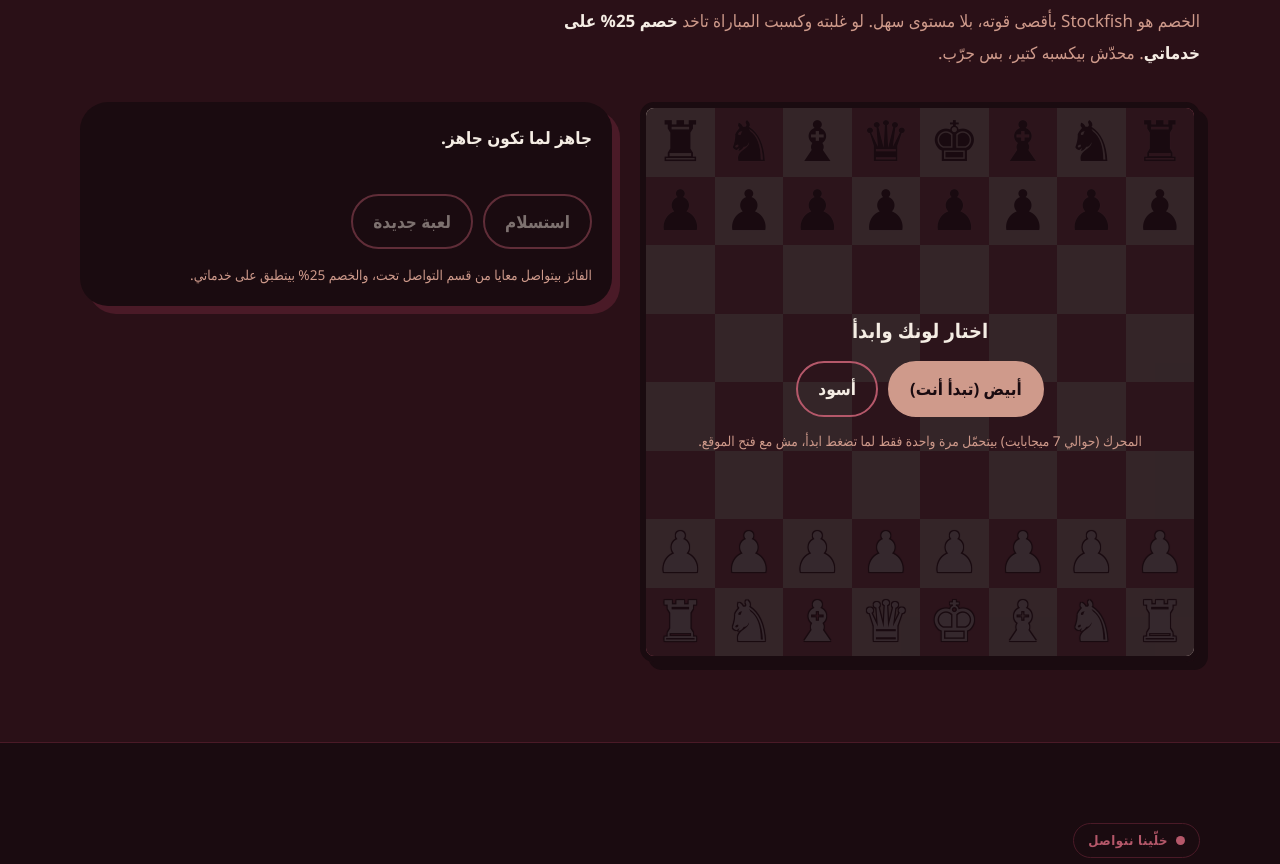
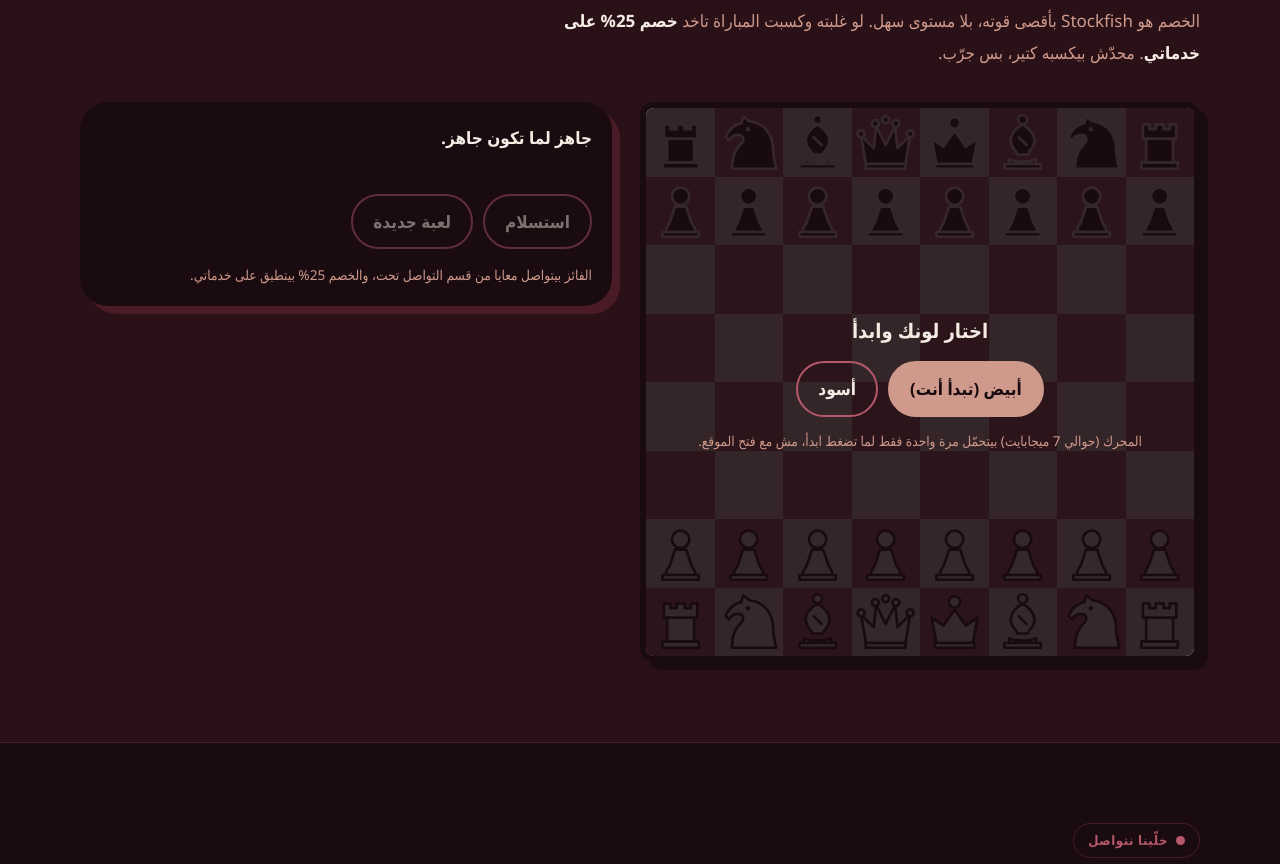
Before and after one commit to abdalhadymahmoud9-crypto/portfolio, a plain HTML site: page index.html in a window 1280 px wide. Shown: the part 4831-5695 px from the top of the page. Drawn offline with Linux system fonts and the light colour scheme.

Commit message:
Refactor CSS styles for layout and elements

```diff
--- a/index.html
+++ b/index.html
@@ -418,9 +418,11 @@ body::before{display:block;content:"";position:fixed;inset:0;z-index:-1;pointer-
 .pg-sq.chk::before{content:"";position:absolute;inset:0;background:radial-gradient(circle,rgba(230,40,40,.85),rgba(230,40,40,0) 75%)}
 .pg-sq.mv::after{content:"";position:absolute;width:26%;height:26%;border-radius:50%;background:rgba(26,11,16,.38)}
 .pg-sq.mv.cap::after{width:92%;height:92%;background:transparent;border:5px solid rgba(26,11,16,.4)}
-.pg-pc{position:relative;z-index:1;font-family:"Segoe UI Symbol","Noto Sans Symbols 2","Apple Symbols",sans-serif;font-variant-emoji:text}
-.pg-pc.w{color:#fff;text-shadow:0 0 2px #1A0B10,0 0 2px #1A0B10,1px 1px 0 #1A0B10,-1px -1px 0 #1A0B10,1px -1px 0 #1A0B10,-1px 1px 0 #1A0B10}
-.pg-pc.b{color:#1A0B10;text-shadow:0 0 1px rgba(255,255,255,.5)}
+.pg-pc{position:relative;z-index:1;width:100%;height:100%;display:flex;align-items:center;justify-content:center}
+.pg-pc svg{width:104%;height:104%;display:block;fill:var(--pf);stroke:var(--ps);stroke-width:1.7;stroke-linejoin:round;stroke-linecap:round;overflow:visible}
+.pg-pc svg .l{fill:none}.pg-pc svg .e{fill:var(--ps);stroke:none}
+.pg-pc.w{--pf:#fff;--ps:#1A0B10}
+.pg-pc.b{--pf:#1A0B10;--ps:#F5EDE4}
 .pg-co{position:absolute;z-index:2;font:700 10px/1 "Segoe UI",Arial,sans-serif;opacity:.7;color:#4A1A27;pointer-events:none}
 .pg-sq.d .pg-co{color:#F5EDE4}
 .pg-co.r{top:3px;left:3px}.pg-co.f{bottom:3px;right:3px}
@@ -434,7 +436,7 @@ body::before{display:block;content:"";position:fixed;inset:0;z-index:-1;pointer-
 .pg-btn-main{background:var(--c6);color:var(--c1);border-color:var(--c6)}
 .pg-btn-main:hover:not(:disabled){background:var(--c7)}
 .pg-hint{margin:0;font-size:.85rem;color:var(--c6);line-height:1.7}
-.pg-promo .pg-sq{width:64px;height:64px;font-size:44px;border-radius:12px;flex:none}
+.pg-promo .pg-sq{width:64px;height:64px;border-radius:12px;flex:none}
 .pg-promo-row{display:flex;gap:8px}
 .pg-over h3{margin:0;font-size:1.6rem}.pg-over p{margin:0;max-width:34ch}
 .play-side{display:flex;flex-direction:column;gap:14px;background:var(--c1);border-radius:var(--r);padding:20px;box-shadow:8px 8px 0 var(--c3)}
@@ -735,7 +737,8 @@ if(!boardEl)return;
 var G={w:{k:'\u265A',q:'\u265B',r:'\u265C',b:'\u265D',n:'\u265E',p:'\u265F'}};
 var game=null,Chess=null,worker=null,engineReady=null,me='w',sel=null,busy=false,over=true,lastMove=null,legal=[],promoEl=null,searchId=0;
 var FILES='abcdefgh';
-function glyph(t){return G.w[t]+'\uFE0E'}
+var PIECES={'p': '<circle cx="22.5" cy="13.5" r="5.5"/><path d="M19 20h7l3 9c1 3 3 4 3 7H13c0-3 2-4 3-7z"/><path d="M11 39h23v-3H11z"/>', 'r': '<path d="M11 39h23v-4H11z"/><path d="M14 35V20h17v15z"/><path d="M12 20v-9h4v3h4v-3h5v3h4v-3h4v9z"/>', 'n': '<path d="M12 39c0-8 2-12 6-16 2-2 1-4 0-5-3-1-6 0-8 3l-2-2c2-5 6-8 10-9l1-4 4 3c9 1 15 8 15 18 0 4 1 8 2 12z"/><circle cx="22" cy="14" r="1.4" class="e"/>', 'b': '<circle cx="22.5" cy="8" r="2.8"/><path d="M22.5 11c6 4 9 9 6.5 14-1 2-3 3-3 5h-7c0-2-2-3-3-5-2.5-5 0-10 6.5-14z"/><path class="l" d="M20 19l5 5"/><path d="M14 33c4 2 13 2 17 0v3H14z"/><path d="M11 39h23v-3H11z"/>', 'q': '<path d="M10 36L7 18l8 8 1.500-14 6 12 6-12 1.500 14 8-8-3 18z"/><circle cx="7" cy="17" r="2.2"/><circle cx="16" cy="10.5" r="2.2"/><circle cx="22.5" cy="8" r="2.2"/><circle cx="29" cy="10.5" r="2.2"/><circle cx="38" cy="17" r="2.2"/><path d="M10 39h25v-3H10z"/>', 'k': '<circle cx="22.5" cy="10" r="3.6"/><path d="M11 36L8 20l7.500 5L22.5 15l7 10L37 20l-3 16z"/><path d="M10 39h25v-3H10z"/>'};
+function glyph(t){return '<svg viewBox="0 0 45 45" aria-hidden="true">'+PIECES[t]+'</svg>'}
 function sqName(r,c){return FILES[c]+(8-r)}
 function draw(){
   var flip=me==='b',html='',chkSq=null;
```
